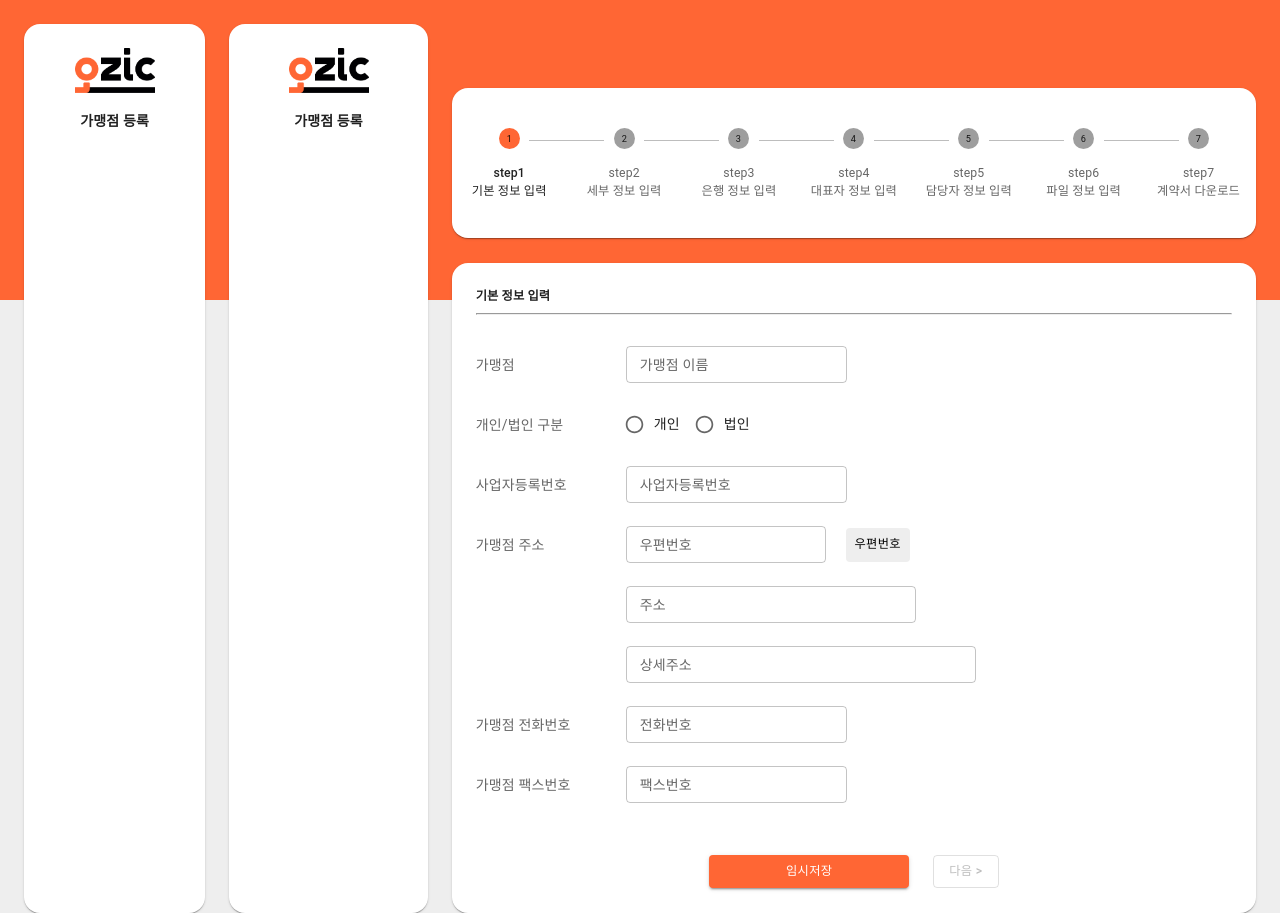
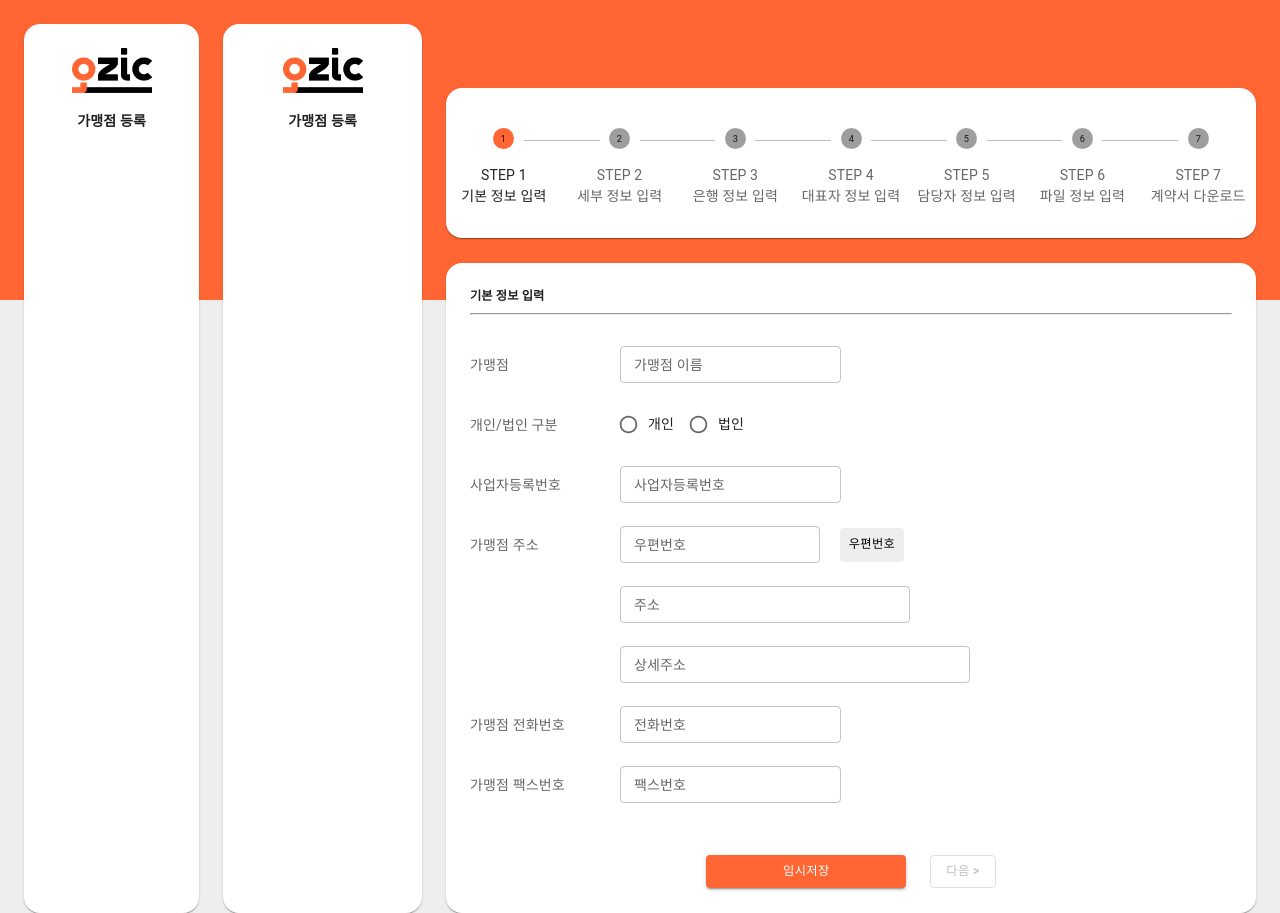
Before and after one commit to tamoimi/ozic-step, a React (Create React App) app: page / in a window 1280 px wide. Built offline with nearby package versions, Linux system fonts and the light colour scheme.

Commit message:
Style: stepper 스타일 수정

```diff
--- a/src/components/StepHeader.jsx
+++ b/src/components/StepHeader.jsx
@@ -1,38 +1,42 @@
 import React from "react";
-import { Stepper } from "@mui/material";
-import { Step } from "@mui/material";
-import { StepLabel } from "@mui/material";
-import { Box } from "@mui/material";
-import { Paper } from "@mui/material";
+import Stepper from "@mui/material/Stepper";
+import Typography from "@mui/material/Typography";
+import Step from "@mui/material/Step";
+import StepLabel from "@mui/material/StepLabel";
+import Box from "@mui/material/Box";
+import Paper from "@mui/material/Paper";
 
 const steps = [
-  { id: "step1", title: "기본 정보 입력" },
-  { id: "step2", title: "세부 정보 입력" },
-  { id: "step3", title: "은행 정보 입력" },
-  { id: "step4", title: "대표자 정보 입력" },
-  { id: "step5", title: "담당자 정보 입력" },
-  { id: "step6", title: "파일 정보 입력" },
-  { id: "step7", title: "계약서 다운로드" },
+  { id: "STEP 1", title: "기본 정보 입력" },
+  { id: "STEP 2", title: "세부 정보 입력" },
+  { id: "STEP 3", title: "은행 정보 입력" },
+  { id: "STEP 4", title: "대표자 정보 입력" },
+  { id: "STEP 5", title: "담당자 정보 입력" },
+  { id: "STEP 6", title: "파일 정보 입력" },
+  { id: "STEP 7", title: "계약서 다운로드" },
 ];
 
 const StepHeader = ({ currentStep }) => {
   return (
     <>
-      <Paper sx={{ width: "100%", height: 150, borderRadius: 4, marginTop: 8}}>
+      <Paper sx={{ width: "100%", height: 150, borderRadius: 4, marginTop: 8 }}>
         <Box sx={{ marginTop: "40px" }}>
           <Stepper activeStep={currentStep} alternativeLabel>
             {steps.map((label) => (
               <Step key={label.id}>
                 <StepLabel>
-                  {label.id}
-                  <br />
-                  {label.title}
+                  <Typography>{label.id}</Typography>
+                  <Typography>{label.title}</Typography>
                 </StepLabel>
               </Step>
             ))}
           </Stepper>
         </Box>
       </Paper>
+      <style>{`
+
+
+      `}</style>
     </>
   );
 };
```
